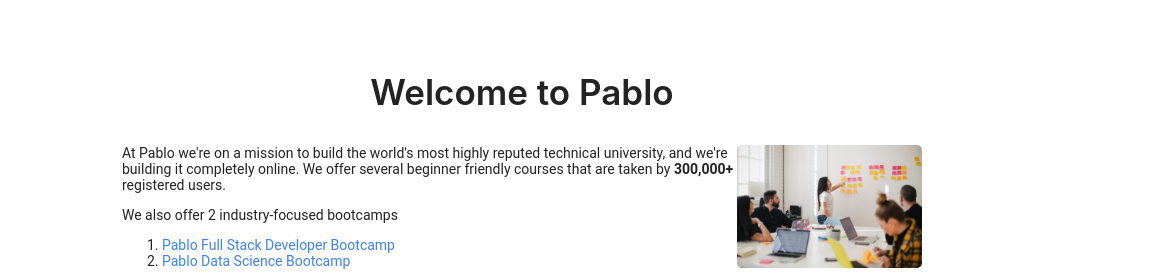
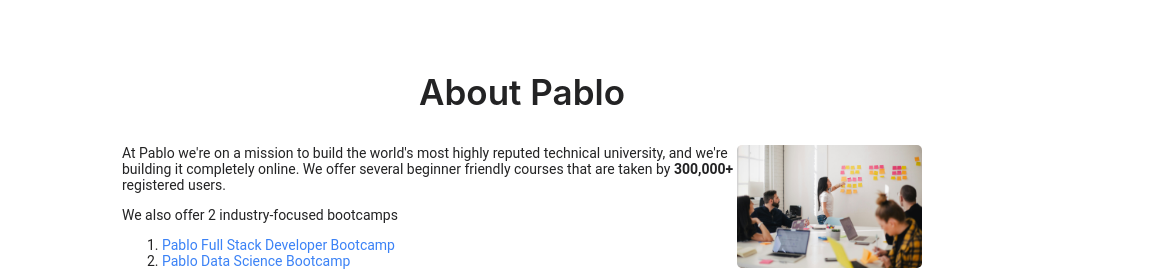
Before and after one commit to MeNesta/pablo-careers-site-live, a plain HTML site: page src/index.html in a window 1280 px wide. Shown: the top 280 px of the page, 118-1280 px from the left. Drawn offline with Linux system fonts and the light colour scheme.

Commit message:
Change to "Welcome to Pablo"

```diff
--- a/src/index.html
+++ b/src/index.html
@@ -15,7 +15,7 @@
          <img src="this_is_the_sign.jpg" alt="Nesta Logo" id="Logo" width="100" height="50">
     </div>
     <img  id="Banner" src="this_is_the_sign.jpg" alt="this_is_the_sign" height="240">
-    <h1>Welcome to Pablo</h1>
+    <h1>About Pablo</h1>
 
     <div id="about">
         <div id="description">
```
